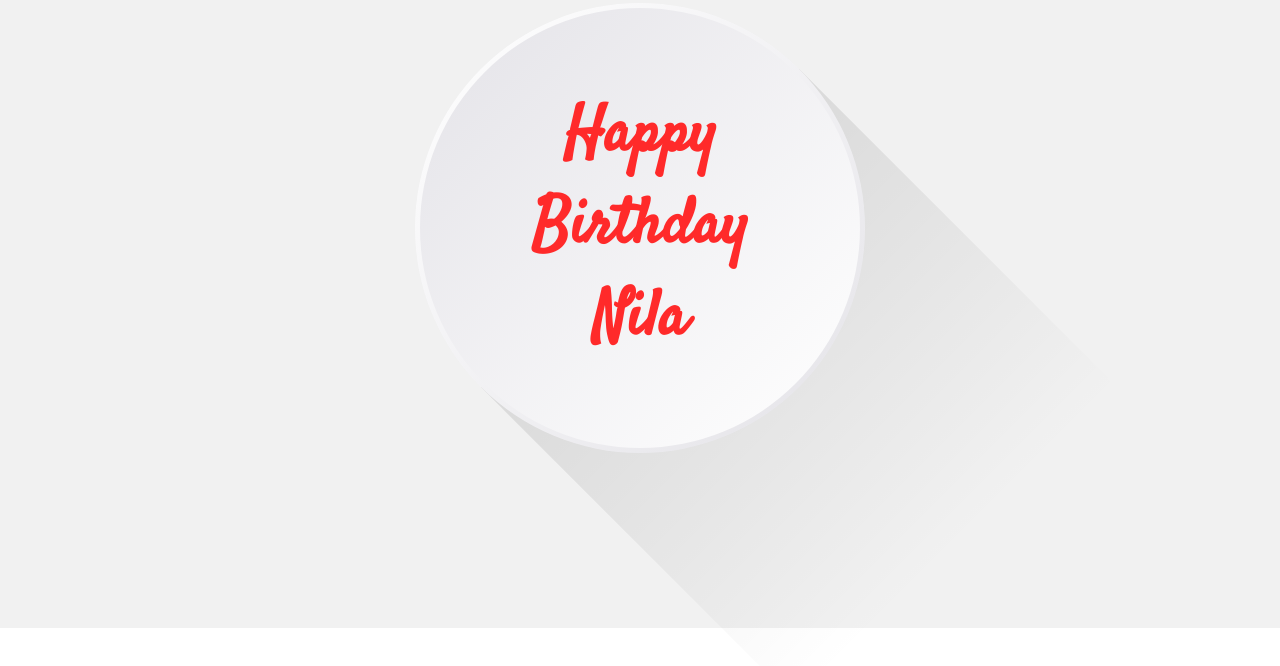
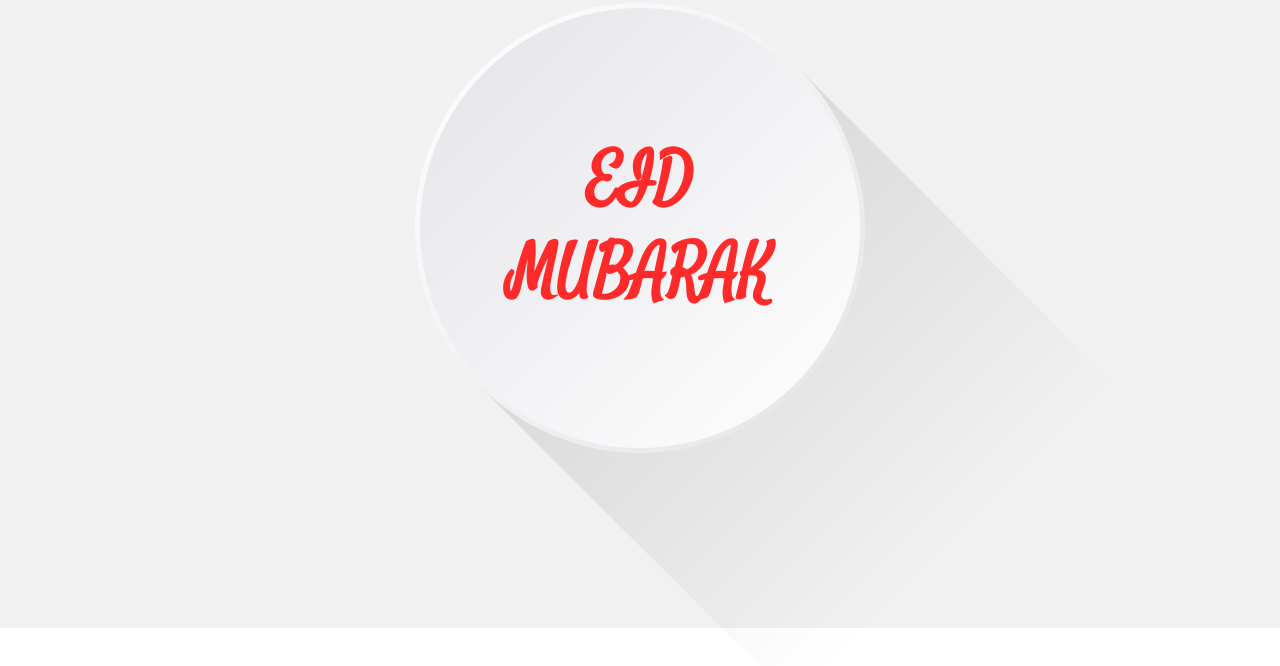
Before and after one commit to Sibbir-Rahman/WISH, a plain HTML site: page index.html in a window 1280 px wide. Shown: the part 172-838 px from the top of the page. Drawn offline with Linux system fonts and the light colour scheme.

Commit message:
Update index.html

```diff
--- a/index.html
+++ b/index.html
@@ -11,7 +11,7 @@
     <section>
         <div class="box">
             <div class="circle">
-                <h2>Happy <br> Birthday <br> Nila</h2>
+                <h2>EID <br> MUBARAK </h2>
             </div>
         </div>
     </section>
```
